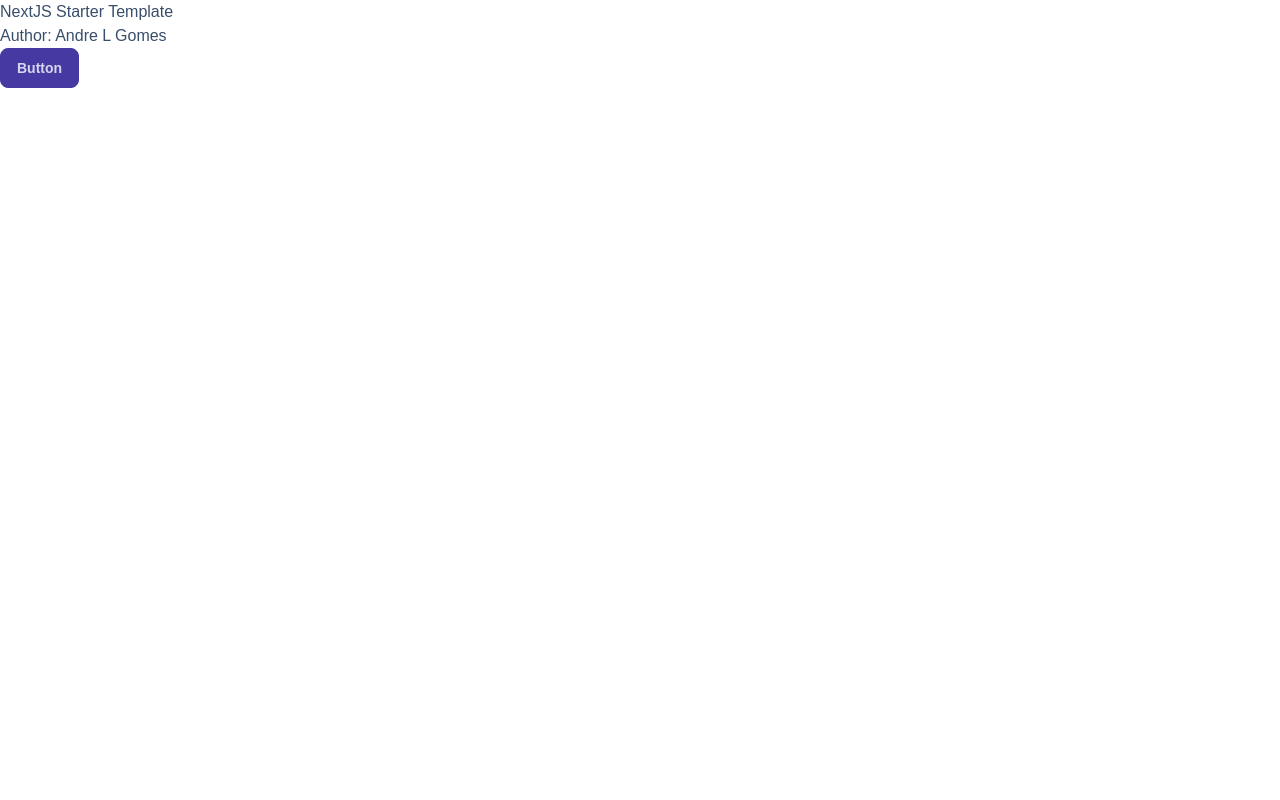
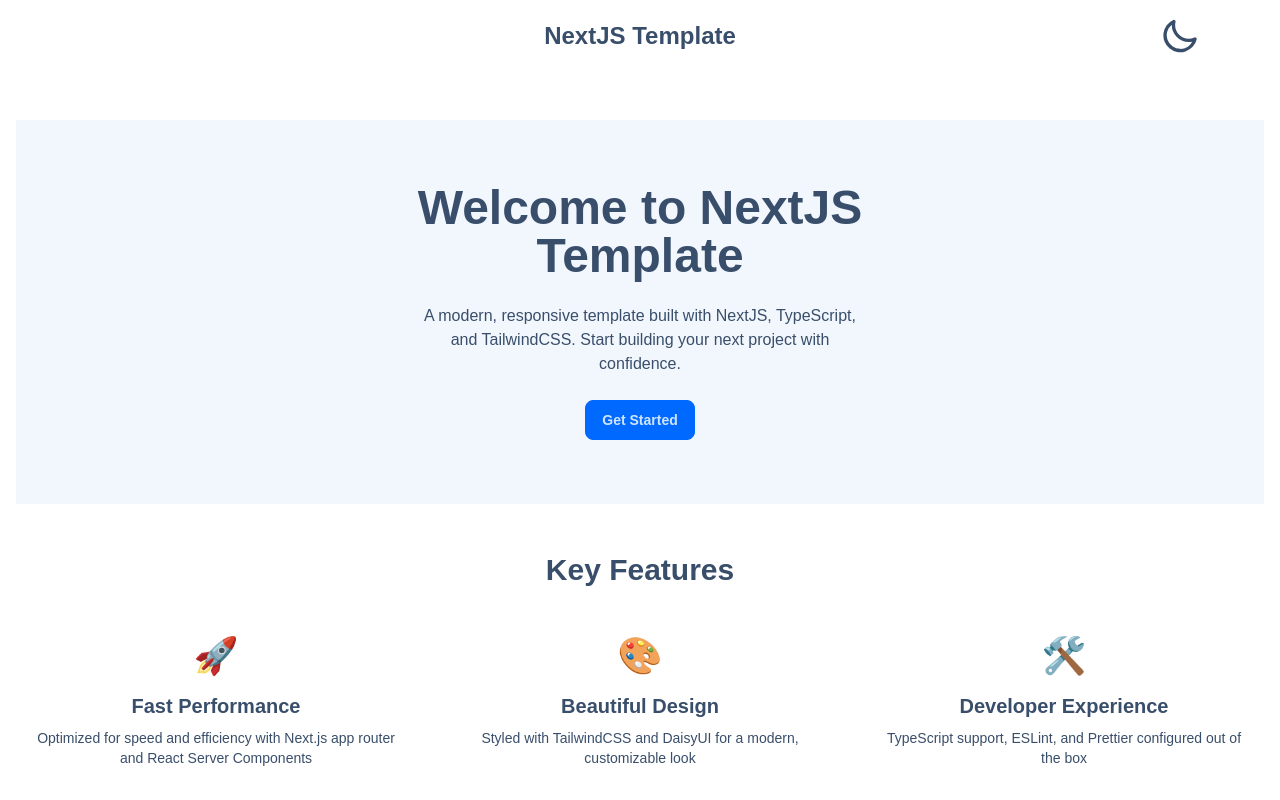
Before and after one commit to andrelamontegomes/nextjs-starter, a Next.js app: page / in a window 1280 px wide. Built offline with nearby package versions, Linux system fonts and the light colour scheme.

Commit message:
feat: add new components and improve layout

```diff
--- a/app/page.tsx
+++ b/app/page.tsx
@@ -1,20 +1,21 @@
-import { Button } from '@/components/button';
+import { FeatureSection } from '@/components/feature-section';
+import { Footer } from '@/components/footer';
+import { Header } from '@/components/header';
+import { HeroSection } from '@/components/hero-section';
 
 export default function Home() {
   return (
-    <div className='prose'>
-      <h1>NextJS Starter Template</h1>
-      <h3>
-        Author:{' '}
-        <a
-          href='https://andrelgomes.com'
-          target='_blank'
-          rel='noopener noreferrer'
-        >
-          Andre L Gomes
-        </a>
-      </h3>
-      <Button text='Button' />
+    <div className='flex min-h-screen flex-col'>
+      <Header />
+      <div className='container mx-auto my-12 flex-grow px-4'>
+        <HeroSection />
+
+        <section className='my-12'>
+          <h2 className='mb-8 text-center text-3xl font-bold'>Key Features</h2>
+          <FeatureSection />
+        </section>
+      </div>
+      <Footer />
     </div>
   );
 }
--- /dev/null
+++ b/components/card.tsx
@@ -0,0 +1,27 @@
+interface CardProps {
+  title: string;
+  description: string;
+  buttonText?: string;
+  onClick?: () => void;
+}
+
+export const Card = ({ title, description, buttonText, onClick }: CardProps) => {
+  return (
+    <div className='card bg-base-200 shadow-xl'>
+      <div className='card-body'>
+        <h2 className='card-title'>{title}</h2>
+        <p>{description}</p>
+        {buttonText && (
+          <div className='card-actions justify-end'>
+            <button
+              className='btn btn-primary'
+              onClick={onClick}
+            >
+              {buttonText}
+            </button>
+          </div>
+        )}
+      </div>
+    </div>
+  );
+};
--- /dev/null
+++ b/components/feature-section.tsx
@@ -0,0 +1,35 @@
+const FEATURES = [
+  {
+    icon: '🚀',
+    title: 'Fast Performance',
+    description:
+      'Optimized for speed and efficiency with Next.js app router and React Server Components',
+  },
+  {
+    icon: '🎨',
+    title: 'Beautiful Design',
+    description: 'Styled with TailwindCSS and DaisyUI for a modern, customizable look',
+  },
+  {
+    icon: '🛠️',
+    title: 'Developer Experience',
+    description: 'TypeScript support, ESLint, and Prettier configured out of the box',
+  },
+];
+
+export const FeatureSection = () => {
+  return (
+    <div className='my-8 grid grid-cols-1 gap-6 md:grid-cols-3'>
+      {FEATURES.map((feature, index) => (
+        <div
+          key={index}
+          className='flex flex-col items-center p-4 text-center'
+        >
+          <div className='mb-4 text-4xl'>{feature.icon}</div>
+          <h3 className='mb-2 text-xl font-semibold'>{feature.title}</h3>
+          <p className='text-sm'>{feature.description}</p>
+        </div>
+      ))}
+    </div>
+  );
+};
--- /dev/null
+++ b/components/footer.tsx
@@ -0,0 +1,19 @@
+export const Footer = () => {
+  return (
+    <footer className='footer footer-center bg-base-200 text-base-content p-4'>
+      <div>
+        <p>
+          Created by{' '}
+          <a
+            href='https://andrelgomes.com'
+            target='_blank'
+            rel='noopener noreferrer'
+            className='underline'
+          >
+            Andre L Gomes
+          </a>
+        </p>
+      </div>
+    </footer>
+  );
+};
--- /dev/null
+++ b/components/header.tsx
@@ -0,0 +1,13 @@
+import { ThemeController } from './theme-controller';
+
+export const Header = () => {
+  return (
+    <header className='flex items-center justify-between px-3 py-2 sm:px-6 sm:py-4'>
+      <div className='w-16 sm:w-24'>{/* Left side empty for balance */}</div>
+      <h1 className='mx-2 truncate text-xl font-bold sm:text-2xl'>NextJS Template</h1>
+      <div className='w-16 sm:w-24'>
+        <ThemeController />
+      </div>
+    </header>
+  );
+};
--- /dev/null
+++ b/components/hero-section.tsx
@@ -0,0 +1,16 @@
+export const HeroSection = () => {
+  return (
+    <div className='hero bg-base-200 py-12'>
+      <div className='hero-content text-center'>
+        <div className='max-w-md'>
+          <h1 className='text-5xl font-bold'>Welcome to NextJS Template</h1>
+          <p className='py-6'>
+            A modern, responsive template built with NextJS, TypeScript, and TailwindCSS. Start
+            building your next project with confidence.
+          </p>
+          <button className='btn btn-primary'>Get Started</button>
+        </div>
+      </div>
+    </div>
+  );
+};
--- /dev/null
+++ b/components/theme-controller.tsx
@@ -0,0 +1,25 @@
+export const ThemeController = () => {
+  return (
+    <label className='swap swap-rotate'>
+      <input
+        type='checkbox'
+        className='theme-controller'
+        value='winter'
+      />
+      <svg
+        className='swap-on h-10 w-10 fill-current'
+        xmlns='http://www.w3.org/2000/svg'
+        viewBox='0 0 24 24'
+      >
+        <path d='M5.64,17l-.71.71a1,1,0,0,0,0,1.41,1,1,0,0,0,1.41,0l.71-.71A1,1,0,0,0,5.64,17ZM5,12a1,1,0,0,0-1-1H3a1,1,0,0,0,0,2H4A1,1,0,0,0,5,12Zm7-7a1,1,0,0,0,1-1V3a1,1,0,0,0-2,0V4A1,1,0,0,0,12,5ZM5.64,7.05a1,1,0,0,0,.7.29,1,1,0,0,0,.71-.29,1,1,0,0,0,0-1.41l-.71-.71A1,1,0,0,0,4.93,6.34Zm12,.29a1,1,0,0,0,.7-.29l.71-.71a1,1,0,1,0-1.41-1.41L17,5.64a1,1,0,0,0,0,1.41A1,1,0,0,0,17.66,7.34ZM21,11H20a1,1,0,0,0,0,2h1a1,1,0,0,0,0-2Zm-9,8a1,1,0,0,0-1,1v1a1,1,0,0,0,2,0V20A1,1,0,0,0,12,19ZM18.36,17A1,1,0,0,0,17,18.36l.71.71a1,1,0,0,0,1.41,0,1,1,0,0,0,0-1.41ZM12,6.5A5.5,5.5,0,1,0,17.5,12,5.51,5.51,0,0,0,12,6.5Zm0,9A3.5,3.5,0,1,1,15.5,12,3.5,3.5,0,0,1,12,15.5Z' />
+      </svg>
+      <svg
+        className='swap-off h-10 w-10 fill-current'
+        xmlns='http://www.w3.org/2000/svg'
+        viewBox='0 0 24 24'
+      >
+        <path d='M21.64,13a1,1,0,0,0-1.05-.14,8.05,8.05,0,0,1-3.37.73A8.15,8.15,0,0,1,9.08,5.49a8.59,8.59,0,0,1,.25-2A1,1,0,0,0,8,2.36,10.14,10.14,0,1,0,22,14.05,1,1,0,0,0,21.64,13Zm-9.5,6.69A8.14,8.14,0,0,1,7.08,5.22v.27A10.15,10.15,0,0,0,17.22,15.63a9.79,9.79,0,0,0,2.1-.22A8.11,8.11,0,0,1,12.14,19.73Z' />
+      </svg>
+    </label>
+  );
+};
```
